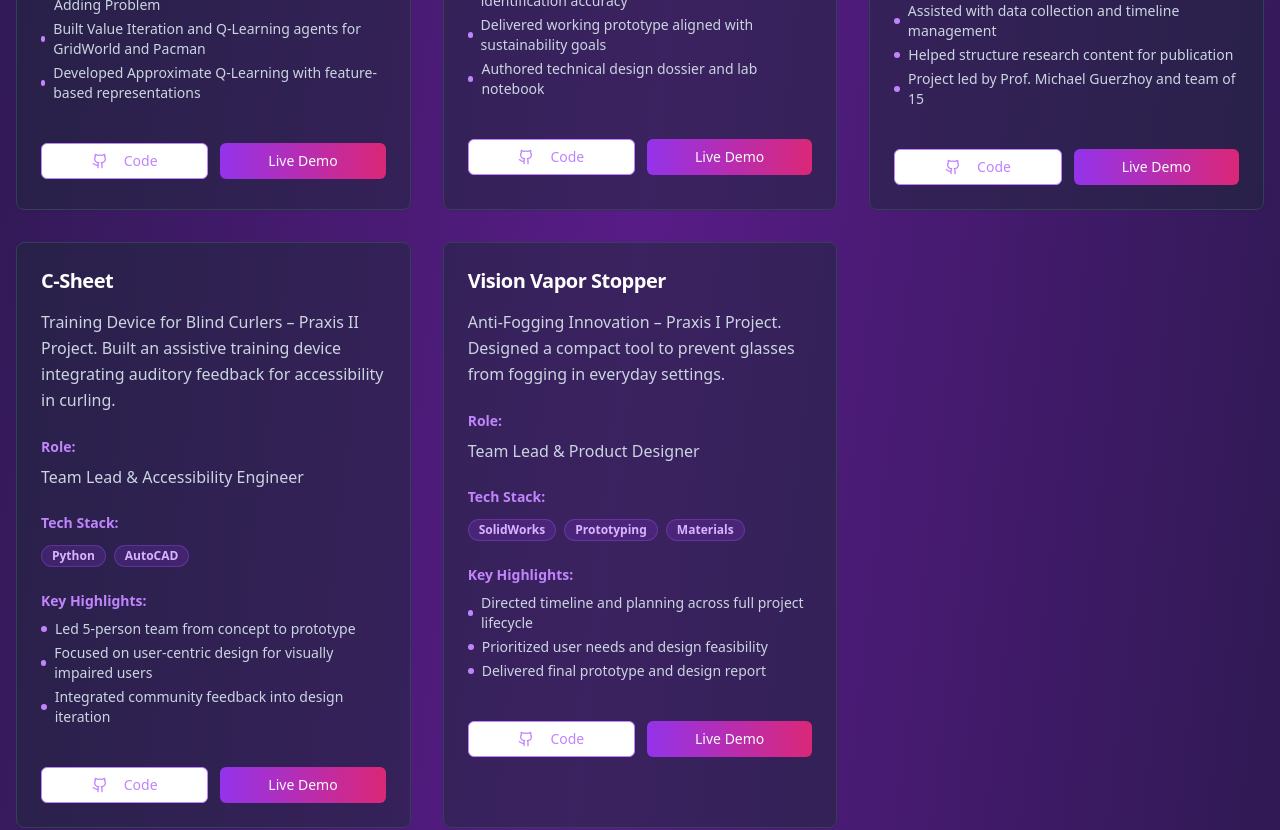
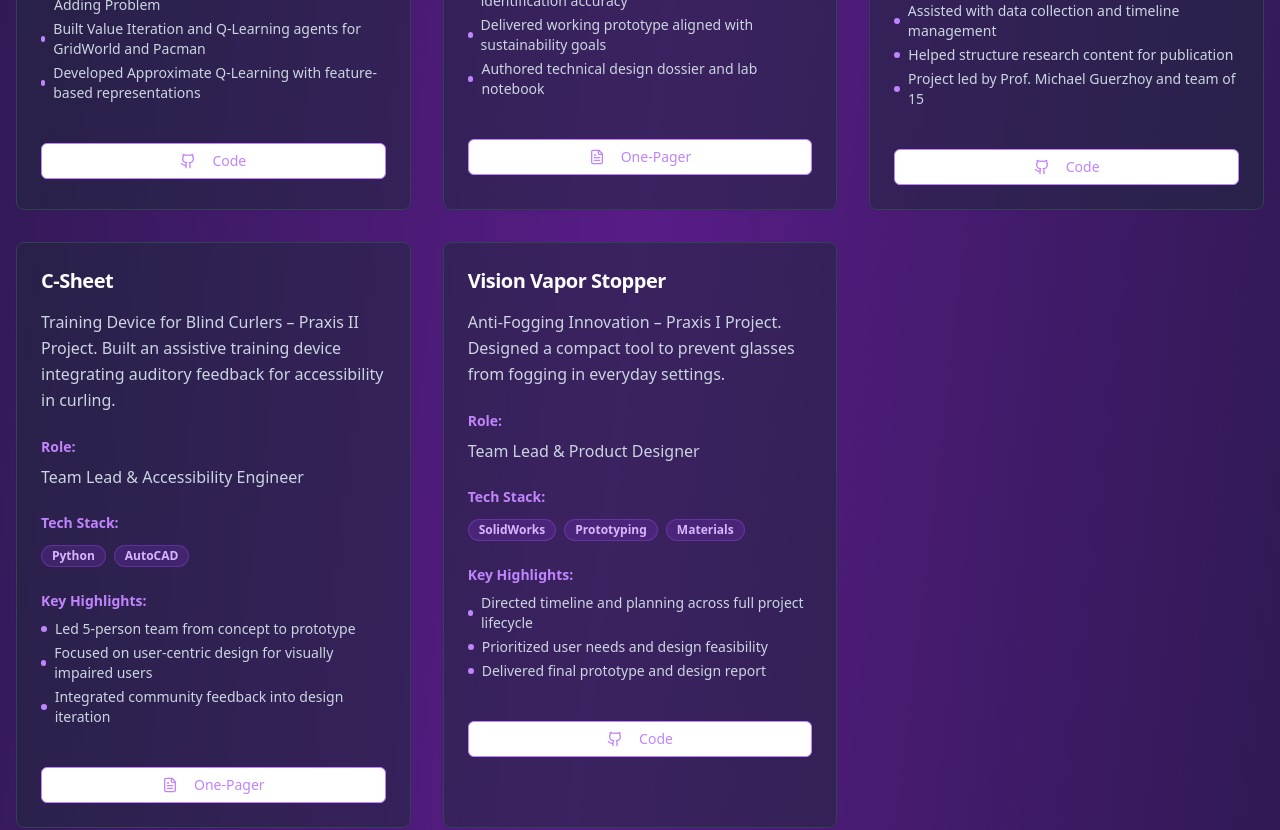
Before and after one commit to najmasultani/My-Portfolio, a React (Vite) app: page / in a window 1280 px wide. Shown: the part 5200-6030 px from the top of the page. Built offline with nearby package versions, Linux system fonts and the light colour scheme.

Commit message:
Remove demo buttons and update project links
Removed "Live Demo" buttons from specified projects. Replaced "Code" button with one-pager links for "C-Sheet" and "PlastiSorter" projects.

```diff
--- a/src/components/FeaturedProjects.tsx
+++ b/src/components/FeaturedProjects.tsx
@@ -2,7 +2,7 @@
 import { Card, CardContent, CardDescription, CardHeader, CardTitle } from "@/components/ui/card";
 import { Badge } from "@/components/ui/badge";
 import { Button } from "@/components/ui/button";
-import { Github } from "lucide-react";
+import { Github, FileText } from "lucide-react";
 
 export const FeaturedProjects = () => {
   const projects = [
@@ -13,7 +13,9 @@ export const FeaturedProjects = () => {
       role: "Multi-Agent Developer",
       github: "https://github.com/najmasultani/AIScope",
       demo: "#",
-      highlights: ["Automated discovery and summarization of AI tools and papers", "Integrated live GitHub tracking and LLM-based analysis", "Hands-on testing workflow for code validation and comparison"]
+      highlights: ["Automated discovery and summarization of AI tools and papers", "Integrated live GitHub tracking and LLM-based analysis", "Hands-on testing workflow for code validation and comparison"],
+      showDemo: true,
+      showGithub: true
     },
     {
       title: "Smart Study",
@@ -22,7 +24,9 @@ export const FeaturedProjects = () => {
       role: "ML Researcher & App Developer",
       github: "https://github.com/elorie-bernard-lacroix/SmartStudy",
       demo: "https://youtu.be/KeGaPgdvmUw",
-      highlights: ["Built personalized study habit recommender system", "Generated advice based on similar student profiles", "Submitted authored research to NeurIPS 2025"]
+      highlights: ["Built personalized study habit recommender system", "Generated advice based on similar student profiles", "Submitted authored research to NeurIPS 2025"],
+      showDemo: true,
+      showGithub: true
     },
     {
       title: "Feedforward Neural Networks",
@@ -31,7 +35,9 @@ export const FeaturedProjects = () => {
       role: "ECE421 Project",
       github: "https://github.com/najmasultani/Machine-Learning-Projects/tree/main/IrisClassifier-FeedForwardNN",
       demo: "#",
-      highlights: ["Implemented 2-layer neural network from scratch using NumPy", "Trained and tuned on IRIS dataset with cross-entropy loss", "Built a PyTorch MLP for FashionMNIST using nn.Linear and ReLU"]
+      highlights: ["Implemented 2-layer neural network from scratch using NumPy", "Trained and tuned on IRIS dataset with cross-entropy loss", "Built a PyTorch MLP for FashionMNIST using nn.Linear and ReLU"],
+      showDemo: false,
+      showGithub: true
     },
     {
       title: "RNNs & Reinforcement Learning",
@@ -40,16 +46,21 @@ export const FeaturedProjects = () => {
       role: "ECE421 Project",
       github: "https://github.com/najmasultani/Machine-Learning-Projects/tree/main/Pocket%20Algorithm%20and%20Linear%20Regression",
       demo: "#",
-      highlights: ["Implemented vanilla RNN and LSTM for the Adding Problem", "Built Value Iteration and Q-Learning agents for GridWorld and Pacman", "Developed Approximate Q-Learning with feature-based representations"]
+      highlights: ["Implemented vanilla RNN and LSTM for the Adding Problem", "Built Value Iteration and Q-Learning agents for GridWorld and Pacman", "Developed Approximate Q-Learning with feature-based representations"],
+      showDemo: false,
+      showGithub: true
     },
     {
       title: "PlastiSorter",
       description: "Plastic Sorting System – Praxis III Engineering Project. Led development of an automated plastic sorter to address waste management in Ghana, delivering a functional prototype.",
       techStack: ["C++", "Arduino", "CAD"],
       role: "Team Lead & Embedded Developer",
-      github: "#",
+      onePager: "https://drive.google.com/file/d/1h9B5bLTGRZSHGI-k5HF7gHRiU1XmrRle/view?usp=sharing",
       demo: "#",
-      highlights: ["Programmed sorting logic to improve identification accuracy", "Delivered working prototype aligned with sustainability goals", "Authored technical design dossier and lab notebook"]
+      highlights: ["Programmed sorting logic to improve identification accuracy", "Delivered working prototype aligned with sustainability goals", "Authored technical design dossier and lab notebook"],
+      showDemo: false,
+      showGithub: false,
+      showOnePager: true
     },
     {
       title: "RL for Speech Disfluency",
@@ -58,16 +69,21 @@ export const FeaturedProjects = () => {
       role: "Data Coordinator & Research Contributor",
       github: "https://paperswithcode.com/search?q=author%3ANajma+Sultani",
       demo: "#",
-      highlights: ["Assisted with data collection and timeline management", "Helped structure research content for publication", "Project led by Prof. Michael Guerzhoy and team of 15"]
+      highlights: ["Assisted with data collection and timeline management", "Helped structure research content for publication", "Project led by Prof. Michael Guerzhoy and team of 15"],
+      showDemo: false,
+      showGithub: true
     },
     {
       title: "C-Sheet",
       description: "Training Device for Blind Curlers – Praxis II Project. Built an assistive training device integrating auditory feedback for accessibility in curling.",
       techStack: ["Python", "AutoCAD"],
       role: "Team Lead & Accessibility Engineer",
-      github: "#",
+      onePager: "https://drive.google.com/file/d/1d9FVKJSo4YGBy6YEZUcza2u4v7BfXMuS/view?usp=sharing",
       demo: "#",
-      highlights: ["Led 5-person team from concept to prototype", "Focused on user-centric design for visually impaired users", "Integrated community feedback into design iteration"]
+      highlights: ["Led 5-person team from concept to prototype", "Focused on user-centric design for visually impaired users", "Integrated community feedback into design iteration"],
+      showDemo: false,
+      showGithub: false,
+      showOnePager: true
     },
     {
       title: "Vision Vapor Stopper",
@@ -76,7 +92,9 @@ export const FeaturedProjects = () => {
       role: "Team Lead & Product Designer",
       github: "#",
       demo: "#",
-      highlights: ["Directed timeline and planning across full project lifecycle", "Prioritized user needs and design feasibility", "Delivered final prototype and design report"]
+      highlights: ["Directed timeline and planning across full project lifecycle", "Prioritized user needs and design feasibility", "Delivered final prototype and design report"],
+      showDemo: false,
+      showGithub: true
     }
   ];
 
@@ -131,6 +149,18 @@ export const FeaturedProjects = () => {
                 </div>
 
                 <div className="flex flex-col sm:flex-row gap-3 pt-4">
+                  {project.showOnePager && (
+                    <Button
+                      size="sm"
+                      variant="outline"
+                      className="w-full sm:flex-1 border-purple-400 text-purple-400 hover:bg-purple-400 hover:text-white min-w-0"
+                      onClick={() => window.open(project.onePager, '_blank')}
+                    >
+                      <FileText className="w-4 h-4 mr-2 flex-shrink-0" />
+                      <span className="truncate">One-Pager</span>
+                    </Button>
+                  )}
+                  {project.showGithub && (
                     <Button
                       size="sm"
                       variant="outline"
@@ -140,6 +170,8 @@ export const FeaturedProjects = () => {
                       <Github className="w-4 h-4 mr-2 flex-shrink-0" />
                       <span className="truncate">Code</span>
                     </Button>
+                  )}
+                  {project.showDemo && (
                     <Button
                       size="sm"
                       className="w-full sm:flex-1 bg-gradient-to-r from-purple-600 to-pink-600 hover:from-purple-700 hover:to-pink-700 min-w-0"
@@ -147,6 +179,7 @@ export const FeaturedProjects = () => {
                     >
                       <span className="truncate">Live Demo</span>
                     </Button>
+                  )}
                 </div>
               </CardContent>
             </Card>
--- a/src/components/Hackathons.tsx
+++ b/src/components/Hackathons.tsx
@@ -1,3 +1,4 @@
+
 import { Card, CardContent, CardDescription, CardHeader, CardTitle } from "@/components/ui/card";
 import { Badge } from "@/components/ui/badge";
 import { Button } from "@/components/ui/button";
@@ -28,7 +29,8 @@ export const Hackathons = () => {
       techStack: ["Bolt.new", "Supabase", "Gemini AI", "Netlify", "Figma"],
       github: "https://github.com/najmasultani/FirstYearStarter",
       demo: "https://youtu.be/0dTDqzD3mrM",
-      devpost: "https://devpost.com/software/first-year-starter-your-smart-university-guide?ref_content=user-portfolio&ref_feature=in_progress"
+      devpost: "https://devpost.com/software/first-year-starter-your-smart-university-guide?ref_content=user-portfolio&ref_feature=in_progress",
+      showDemo: true
     },
     {
       title: "Scrapple AI",
@@ -51,7 +53,8 @@ export const Hackathons = () => {
       techStack: ["ChatGPT", "Lovable", "Prompt Engineering"],
       github: "https://github.com/najmasultani/Scrapple",
       demo: "https://youtu.be/fvt4YJSmd5k",
-      devpost: "https://devpost.com/software/scrapple?ref_content=user-portfolio&ref_feature=in_progress"
+      devpost: "https://devpost.com/software/scrapple?ref_content=user-portfolio&ref_feature=in_progress",
+      showDemo: true
     },
     {
       title: "Predicting Disease-Causing Mutations",
@@ -74,7 +77,8 @@ export const Hackathons = () => {
       techStack: ["Python", "Random Forest", "gReLU", "Borzoi", "Genomics"],
       github: "https://github.com/hackbio-ca/predicting-disease-causing-mutations",
       demo: "https://laurenaltomare8.wixstudio.com/tbh24",
-      devpost: "https://devpost.com/software/predicing-disease-causing-mutations"
+      devpost: "https://devpost.com/software/predicing-disease-causing-mutations",
+      showDemo: false
     }
   ];
 
@@ -165,6 +169,7 @@ export const Hackathons = () => {
                       <Github className="w-4 h-4 mr-2 flex-shrink-0" />
                       <span className="truncate">GitHub</span>
                     </Button>
+                    {hackathon.showDemo && (
                       <Button
                         size="sm"
                         className="w-full sm:flex-1 bg-gradient-to-r from-purple-600 to-pink-600 hover:from-purple-700 hover:to-pink-700 min-w-0"
@@ -173,6 +178,7 @@ export const Hackathons = () => {
                         <Play className="w-4 h-4 mr-2 flex-shrink-0" />
                         <span className="truncate">Demo Video</span>
                       </Button>
+                    )}
                   </div>
                 </div>
               </CardContent>
```
Lines whose indentation alone changed are shown as unchanged.
